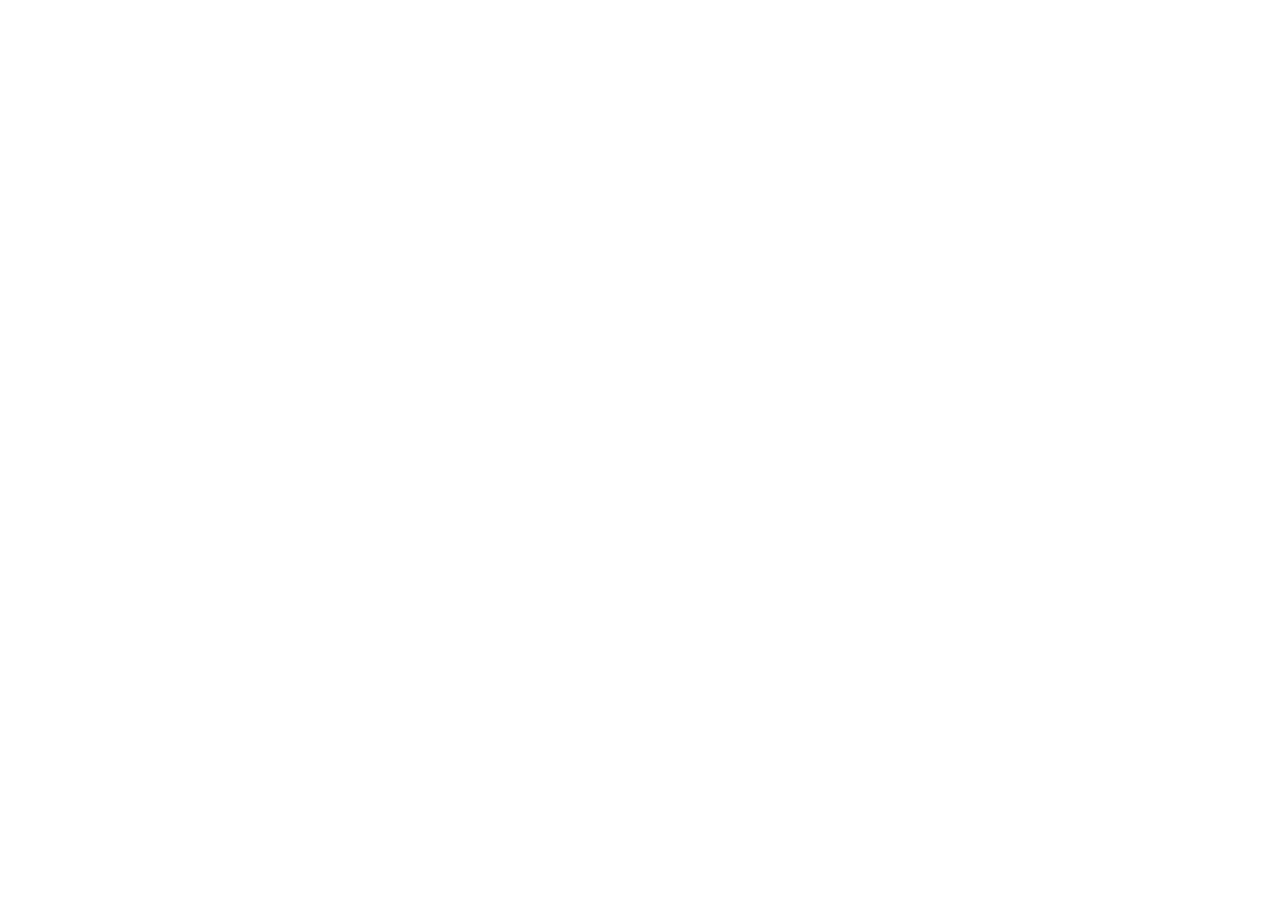
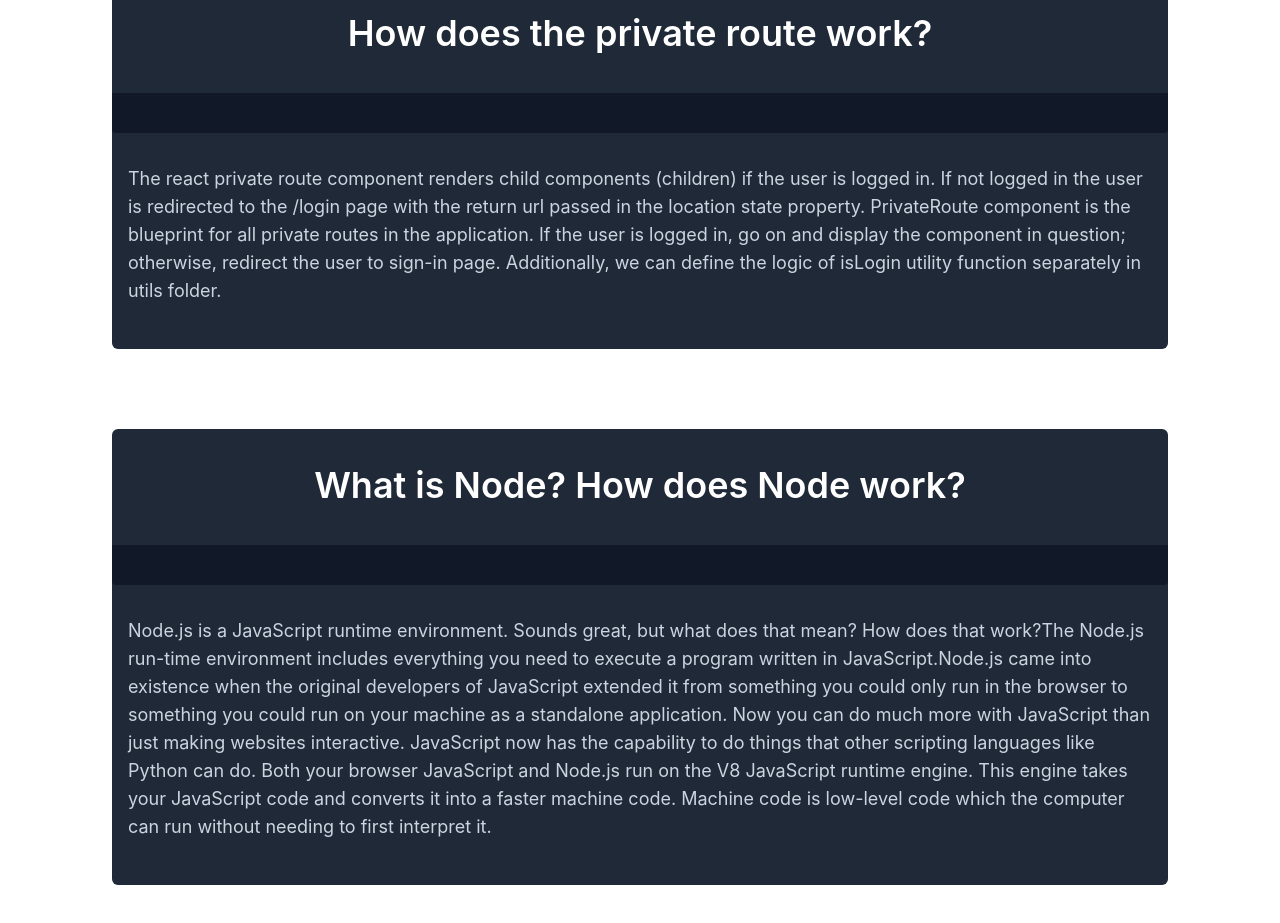
Before and after one commit to tauhid-hasan-dev/edu-cate-ed-tech-client, a React (Create React App) app: page /blog in a window 1280 px wide. Shown: the part 1420-2343 px from the top of the page. Before the commit the page ends 1357 px from the top, so only its background shows below. Built offline with nearby package versions, Linux system fonts and the light colour scheme.

Commit message:
blog route questions and answers are done

```diff
--- a/src/components/Blog/Blog.js
+++ b/src/components/Blog/Blog.js
@@ -50,6 +50,55 @@
                     </div>
                 </div>
             </div>
+
+            <div className='px-5 lg:px-28 py-10'>
+                <div className="cursor-pointer card rounded-md card-compact bg-gray-800  border-green-500 items-center ">
+                    <div className="card-body items-center text-center m-5 ">
+                        <div className='flex items-center gap-10'>
+                            <h2 className="card-title text-white text-4xl ">How does the private route work?</h2>
+                        </div>
+                    </div>
+                    <button className="bg-btn-color bg-gray-900 text-black py-5 px-4  rounded-b  bottom-0 w-full flex justify-between items-center gap-3">
+                        <div className='flex gap-5'>
+                            <div className='flex  items-center justify-between gap-3 border-r pr-5 border-slate-600'>
+                            </div>
+                        </div>
+                    </button>
+                    <div className="card-body items-center text-start mb-3 text-white">
+                        <p className='text-lg py-4 text-slate-300'>
+                            The react private route component renders child components (children) if the user is logged in. If not logged in the user is redirected to the /login page with the return url passed in the location state property.
+                            PrivateRoute component is the blueprint for all private routes in the application. If the user is logged in, go on and display the component in question; otherwise, redirect the user to sign-in page. Additionally, we can define the logic of isLogin utility function separately in utils folder.
+                        </p>
+                    </div>
+                </div>
+            </div>
+
+            <div className='px-5 lg:px-28 py-10'>
+                <div className="cursor-pointer card rounded-md card-compact bg-gray-800  border-green-500 items-center ">
+                    <div className="card-body items-center text-center m-5 ">
+                        <div className='flex items-center gap-10'>
+                            <h2 className="card-title text-white text-4xl ">What is Node? How does Node work?</h2>
+                        </div>
+                    </div>
+                    <button className="bg-btn-color bg-gray-900 text-black py-5 px-4  rounded-b  bottom-0 w-full flex justify-between items-center gap-3">
+                        <div className='flex gap-5'>
+                            <div className='flex  items-center justify-between gap-3 border-r pr-5 border-slate-600'>
+                            </div>
+                        </div>
+                    </button>
+                    <div className="card-body items-center text-start mb-3 text-white">
+                        <p className='text-lg py-4 text-slate-300'>
+                            Node.js is a JavaScript runtime environment. Sounds great, but what does that mean? How does that work?The Node.js run-time environment includes everything you need to execute a program written in JavaScript.Node.js came into existence when the original developers of JavaScript extended it from something you could only run in the browser to something you could run on your machine as a standalone application.
+
+                            Now you can do much more with JavaScript than just making websites interactive.
+
+                            JavaScript now has the capability to do things that other scripting languages like Python can do.
+
+                            Both your browser JavaScript and Node.js run on the V8 JavaScript runtime engine. This engine takes your JavaScript code and converts it into a faster machine code. Machine code is low-level code which the computer can run without needing to first interpret it.
+                        </p>
+                    </div>
+                </div>
+            </div>
         </div>
     );
 };
```
